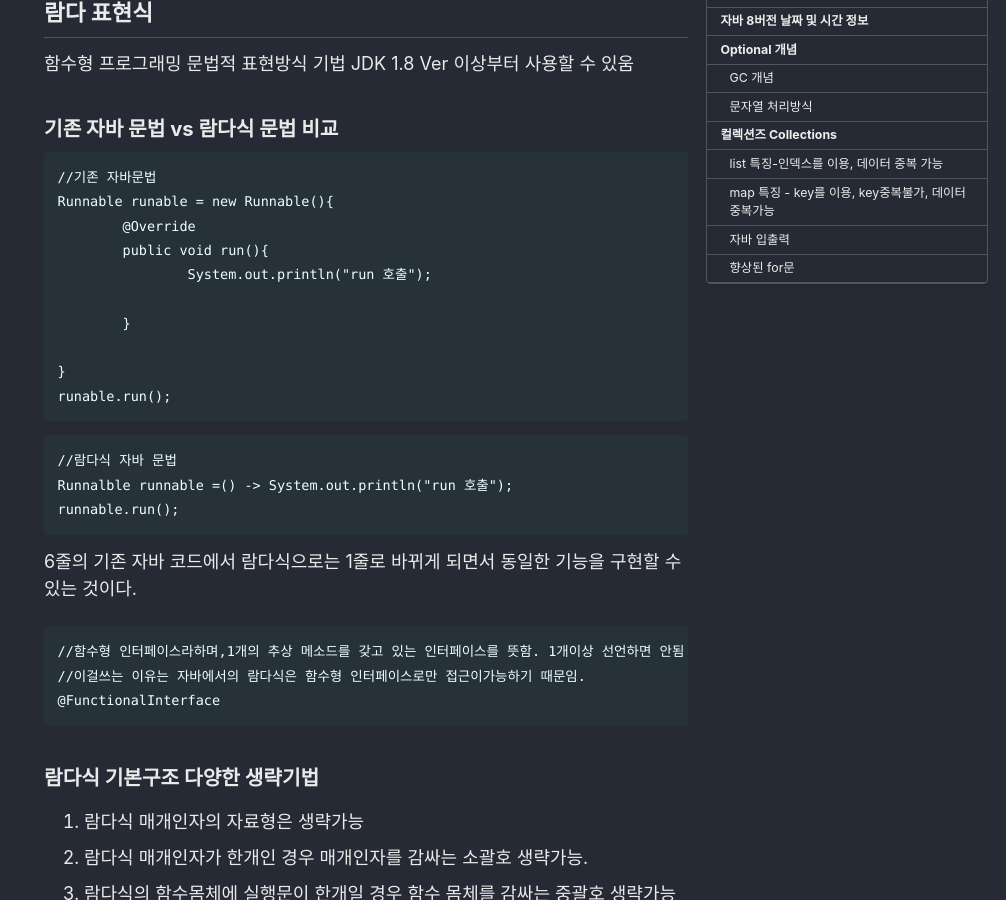
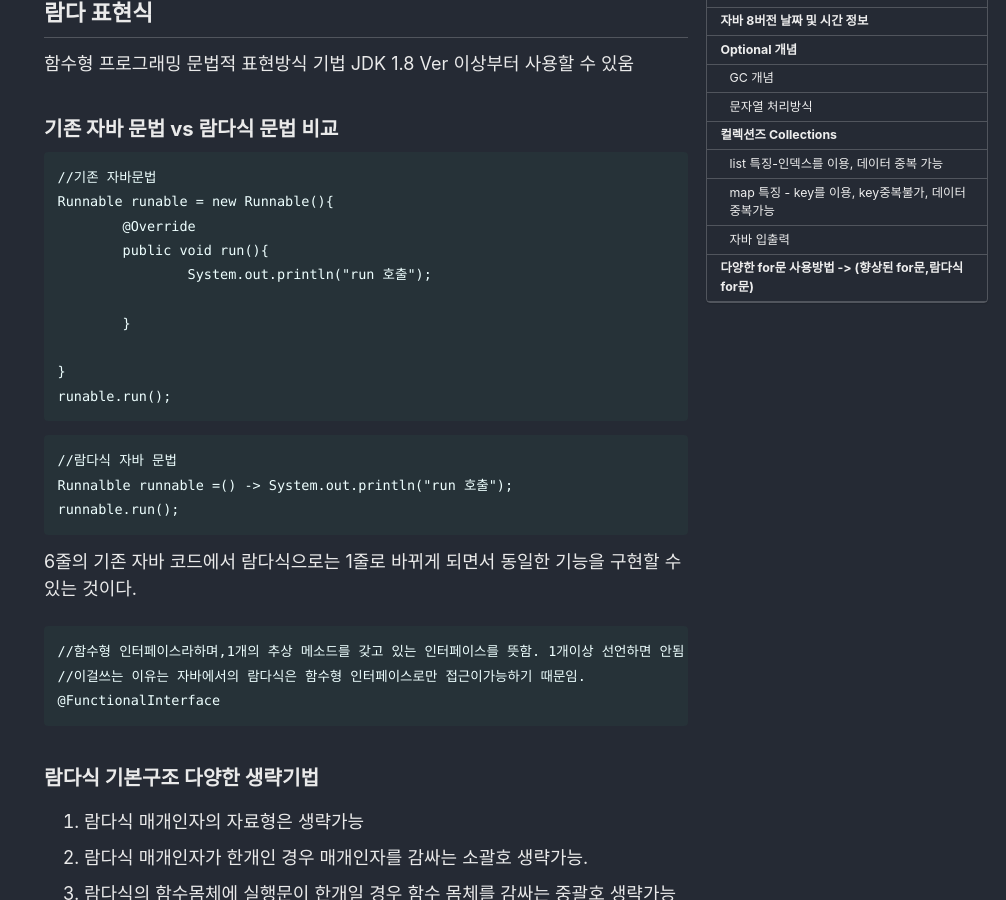
Before and after one commit to ldk-hub/ldk-hub.github.io, a Jekyll site: the page built from _posts/2020-04-20-java_lambda.md, in a window 1280 px wide and 900 px high, scrolled down 364 px. Shown: the whole window, without its empty margins (274-1280 px from the left). Built offline with Jekyll 4.4.1, drawn with Linux system fonts in a browser that asks for light colours; cached includes are drawn as plain includes; nearby versions of some CDN libraries; a script that is not in the unit is left out; comment, search, counter and statistics services are not loaded; some of the changed text lies outside the part shown.

Commit message:
Update 2020-04-20-java_lambda.md

````diff
--- a/_posts/2020-04-20-java_lambda.md
+++ b/_posts/2020-04-20-java_lambda.md
@@ -394,7 +394,7 @@ HashMap<Integer, String> map = new HashMap<Integer,String>();
 
 
 
-### 향상된 for문
+## 다양한 for문 사용방법 -> (향상된 for문,람다식 for문)
  java버전이 향상되면서 반복문의 사용방법도 다양해졌다. 개인적으로 활동중인 커뮤니티방에서 투표결과
 -  index 값이 필요할 경우 기존의 for문을 사용하였고
 ```
````
